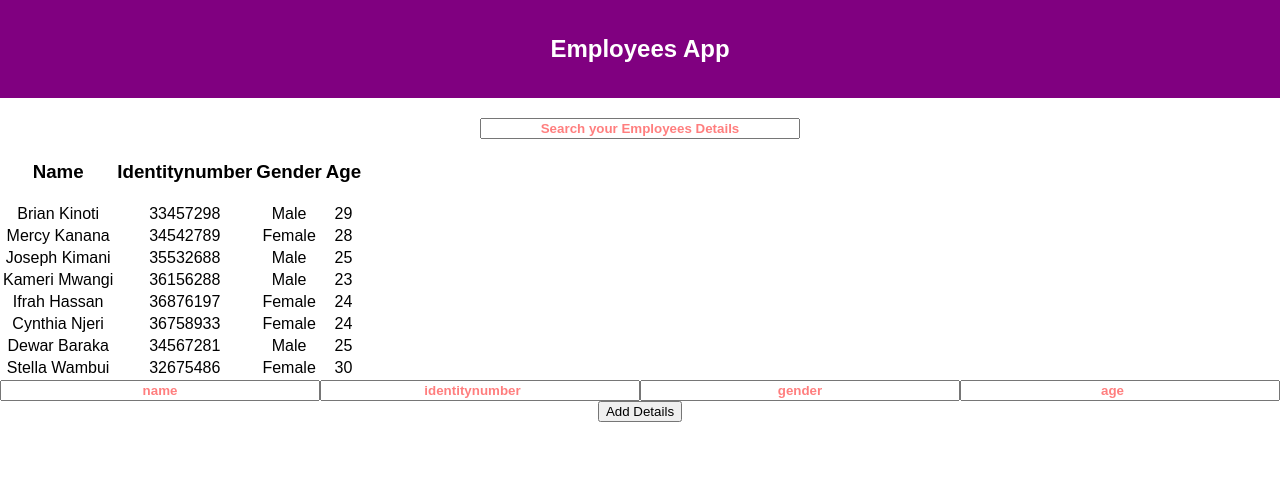
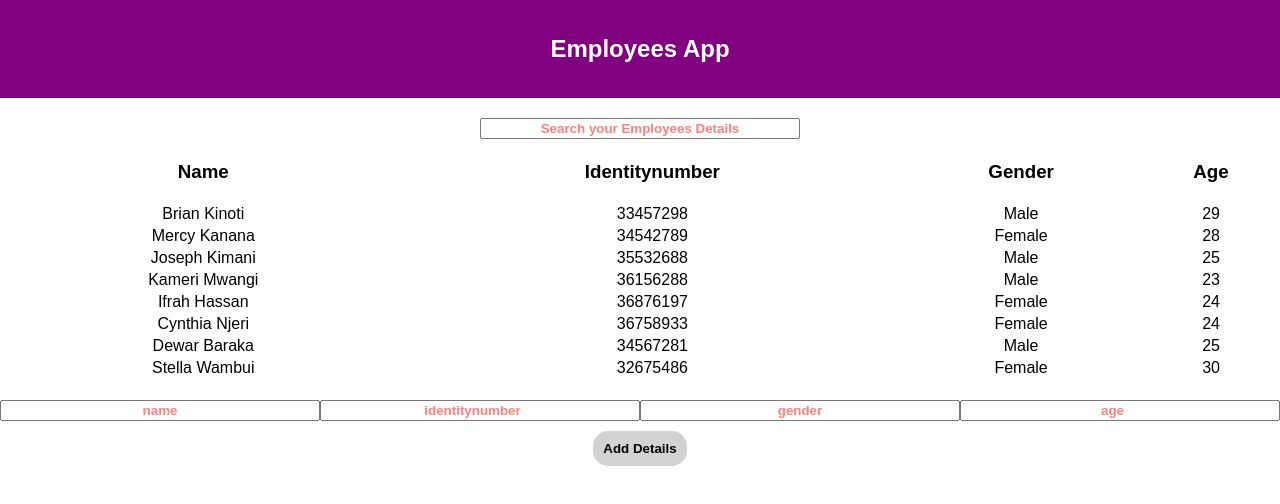
Before and after one commit to FaithGacheri/employees-react-app, a React (Create React App) app: page / in a window 1280 px wide. Shown: the top 504 px of the page. Built offline with nearby package versions, Linux system fonts and the light colour scheme; data requests are answered from the project's data file.

Commit message:
add style to btn

```diff
--- a/src/components/AddEmployeesForm.js
+++ b/src/components/AddEmployeesForm.js
@@ -63,13 +63,13 @@ function AddEmployeesForm({addEmployee}){
                     type="number"
                     name="age"
                     placeholder="age"
-                    step="0.01"
+                    // step="0.01"
                     onChange={(e) =>
                       setMyEmployee((prev) => ({ ...prev, age: e.target.value }))
                     }
                   />
                 </div>
-                <button className="ui button" type="submit">
+                <button className="btn" type="submit">
                   Add Details
                 </button>
               </form>
--- a/src/components/EmployeesList.js
+++ b/src/components/EmployeesList.js
@@ -5,7 +5,7 @@ function EmployeesList({employeesData}){
   // console.log(employeesData);
 return (
   <>
-    <table className="ui celled striped padded table">
+    <table className="seeing">
       <tbody>
         <tr>
           <th>
--- a/src/index.css
+++ b/src/index.css
@@ -36,3 +36,17 @@ input::placeholder {
   padding: 15px;
   margin-bottom: 20px;
 }
+
+.seeing{
+  width: 100%;
+  margin-bottom: 20px;
+}
+
+.btn{
+  margin-top: 10px;
+  padding: 10px;
+  border: none;
+  font-weight: bold;
+  border-radius: 15px;
+  background-color:lightgrey;
+}
```
